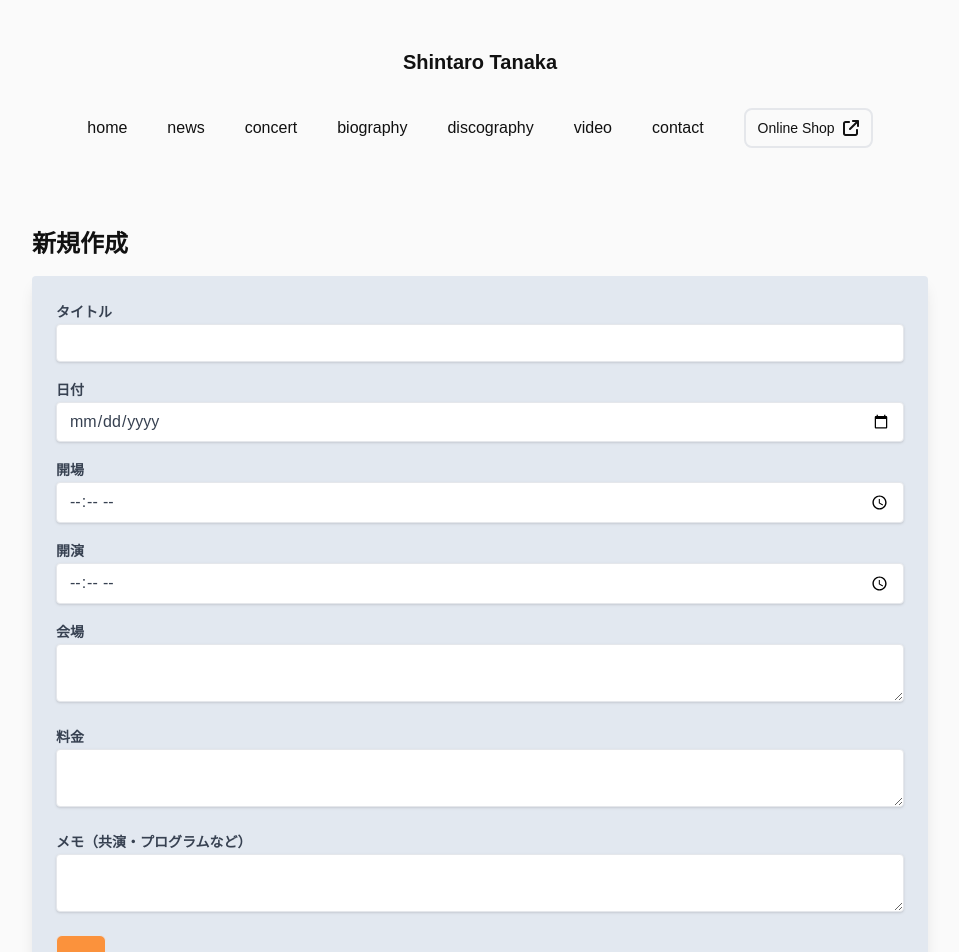
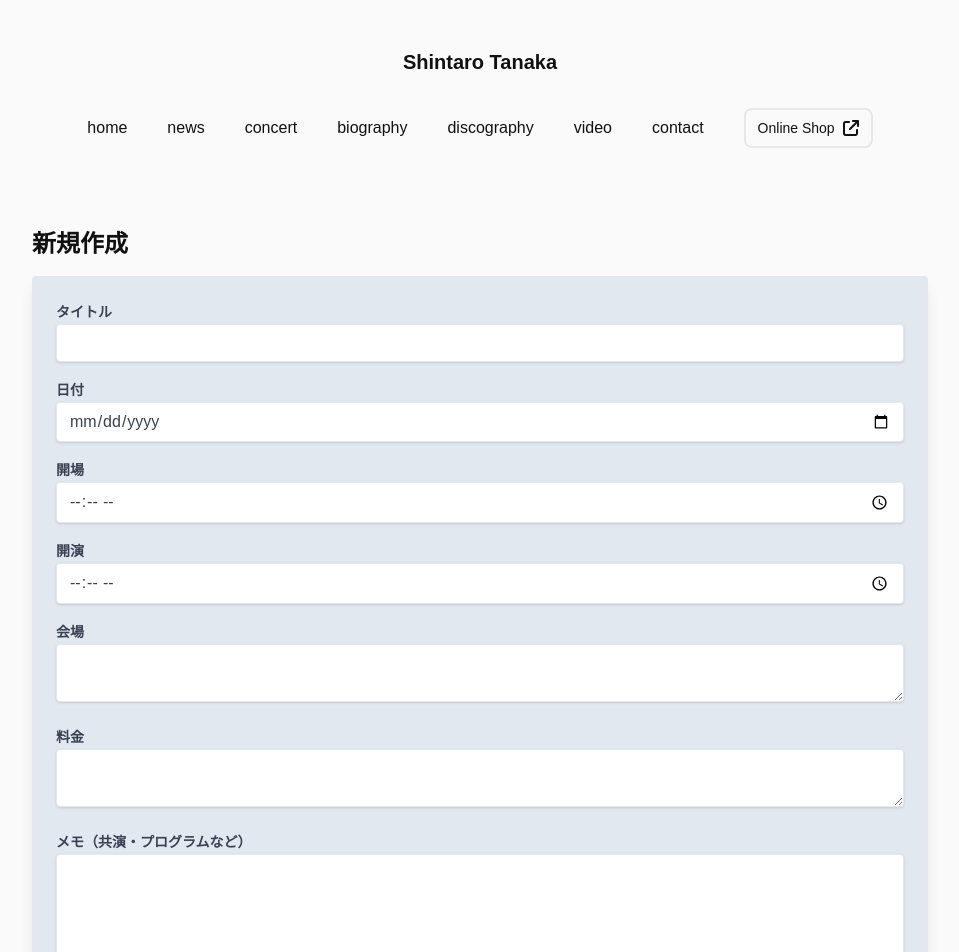
Before and after one commit to ototote-shintaro/my-website, a Next.js app: page /admin/concert/new in a window 1280 px wide. Shown: the top 952 px of the page, without its empty margins (160-1119 px from the left). Built offline with nearby package versions, Linux system fonts and the light colour scheme.

Commit message:
メモ幅修正

```diff
--- a/src/app/admin/concert/new/page.tsx
+++ b/src/app/admin/concert/new/page.tsx
@@ -92,7 +92,7 @@ const CreateConcert = () => {
 				<div className='mb-4'>
 					<label className='text-gray-700 text-sm font-bold mb-2'>メモ（共演・プログラムなど）</label>
 					<textarea
-						className='shadow border rounded w-full py-2 px-3 text-gray-700 leading-tight focus:outline-none'
+						className='shadow border rounded w-full py-12 px-3 text-gray-700 leading-tight focus:outline-none'
 						onChange={(e) => setMemo(e.target.value)}
 					/>
 				</div>
```
